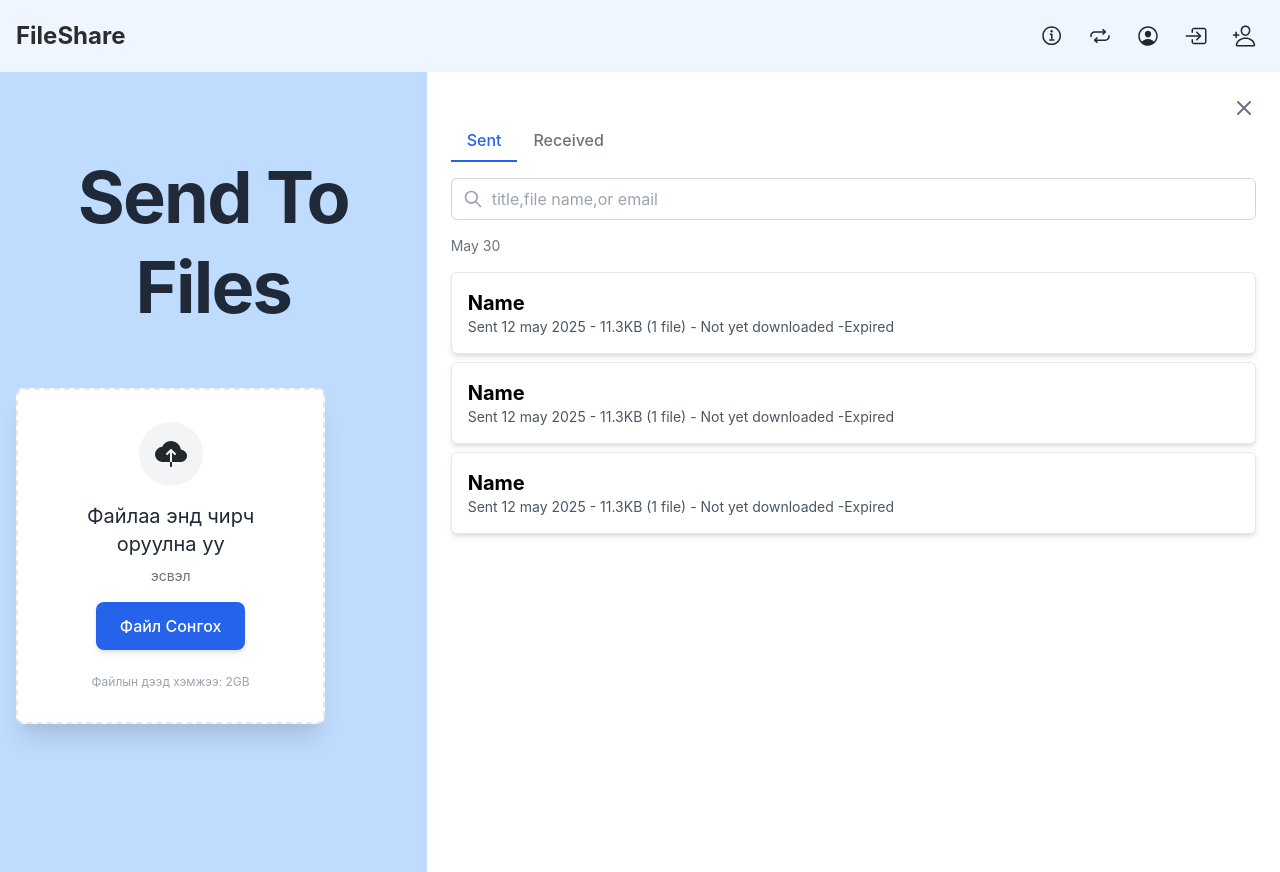
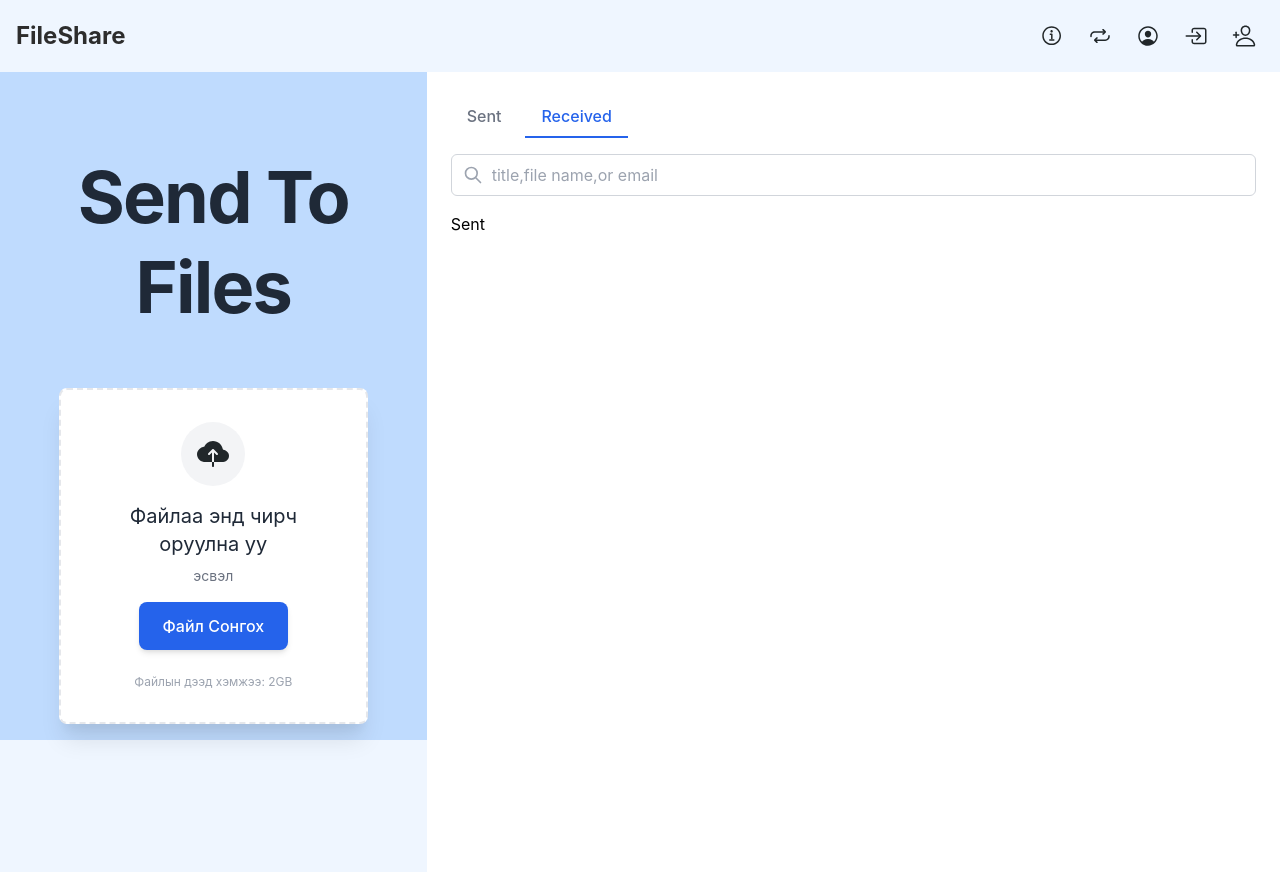
Before and after one commit to killer0210/file-share-web, a React (Create React App) app: page /transfer in a window 1280 px wide. Both pictures are taken after a click on the button "Received". Built offline with nearby package versions, Linux system fonts and the light colour scheme.

Commit message:
FileUpload
tranfer page sent болон received button болон compunent

```diff
--- a/src/compunents/FileItem.js
+++ b/src/compunents/FileItem.js
@@ -3,7 +3,7 @@ import '../index.css';
 import FileIcon from "../assets/document-sharp-icon.png";
 import CancelIcon from "../assets/close-circle-icon.png";
 import { useDispatch, useSelector } from "react-redux";
-import { removeFile } from "../features/counter/counterSlice";
+import { removeFile, continueSectionOn } from "../features/counter/counterSlice";
 import { useNavigate } from "react-router-dom";
 
 const FileItem = () => {
@@ -20,6 +20,7 @@ const FileItem = () => {
     const removeBtn = () => {
         dispatch(removeFile());
     };
+
     const navigate = useNavigate();
 
     return (
--- /dev/null
+++ b/src/compunents/ReceivedTransfer.js
@@ -0,0 +1,9 @@
+import react from "react";
+
+const ReceivedTransfer = () =>{
+    return( <div>
+        Sent
+    </div>);
+}
+
+export default ReceivedTransfer;
--- /dev/null
+++ b/src/compunents/sentTransfer.js
@@ -0,0 +1,17 @@
+import react from "react";
+import TransferFileItem from "./TransferFileItem";
+
+const SentTransfer = () =>{
+    return (
+        <div>
+            <div className="mb-4 text-gray-500 text-sm">
+                May 30
+            </div>
+            <TransferFileItem fileName="Name" date="12 may 2025" size="11.3KB (1 file)" status="Not yet downloaded -Expired" />
+            <TransferFileItem fileName="Name" date="12 may 2025" size="11.3KB (1 file)" status="Not yet downloaded -Expired" />
+            <TransferFileItem fileName="Name" date="12 may 2025" size="11.3KB (1 file)" status="Not yet downloaded -Expired" />
+        </div>
+    );
+}
+
+export default SentTransfer;
--- a/src/features/counter/counterSlice.js
+++ b/src/features/counter/counterSlice.js
@@ -8,6 +8,7 @@ const initialState = {
     },
     status: "idle",
     error: null
+
 
 };
 
@@ -38,9 +39,10 @@ export const counterSlice = createSlice({
             };
             state.status = "idle";
             console.log('Status display :', state.status);
-        }
+        },
+
     },
 });
 
-export const { uploadStart, uploadSuccess, uploadFailure, removeFile } = counterSlice.actions;
+export const { uploadStart, uploadSuccess, uploadFailure, removeFile,continueSectionOn } = counterSlice.actions;
 export default counterSlice.reducer;
--- a/src/page/HomePage/homePage.js
+++ b/src/page/HomePage/homePage.js
@@ -4,20 +4,28 @@ import bcImage from '../../assets/istockphoto-1460638750-612x612.png'
 import UploadArea from "../../compunents/UploadArea";
 import FileItem from "../../compunents/FileItem";
 import { useDispatch, useSelector } from "react-redux";
+import FileUpload from "../fileUpload/fileUpload";
 
 const HomePage = () => {
 
     const status = useSelector((state) => state.counter.status);
+
+
     const file = useSelector((state) => state.counter.file);
 
+
+
     return (
-        <div className="container mx-auto justify-items-center ">
-            <div className="w-full max-w-2xl mx-auto">
+
+
+        <div className="container mx-auto flex justify-center ">
+            <div className="w-full max-w-2xl ">
                 <UploadArea
                 />
                 {status === 'success' && <FileItem />}
 
             </div>
+
         </div>
     )
 }
--- a/src/page/SignIn/SignIn.js
+++ b/src/page/SignIn/SignIn.js
@@ -3,7 +3,7 @@ import React from "react";
 const SignIn = () => {
   return (
     <div className="bg-white flex flex-col max-w-2xl rounded-lg ">
-    <div className="bg-white p-2 m-2  flex flex-col max-w-2xl items-center ">
+    <div className="bg-white p-4 m-2  flex flex-col max-w-2xl items-center gap-2">
       <h2 className="font-bold" >Welcome Back</h2>
       <p className="font-semibold" >Don't haven an yet? <a className="text-blue-600 cursor-pointer">Login</a></p>
       <input
--- a/src/page/Transfer/Transfer.js
+++ b/src/page/Transfer/Transfer.js
@@ -1,30 +1,47 @@
-import React from "react";
+import React, { useState } from "react";
 import TransferFileItem from "../../compunents/TransferFileItem";
 import UploadArea from "../../compunents/UploadArea";
 import { useNavigate } from "react-router-dom";
+import SentTransfer from "../../compunents/sentTransfer";
+import ReceivedTransfer from "../../compunents/ReceivedTransfer";
 
 const Transfer = () => {
     const navigate = useNavigate();
+    const [activeTab, setActiveTab] = useState("sent");
 
     return (
-        <div className="flex w-full h-screen">
-            <div onClick={() => navigate('/')}  className="hidden md:block w-1/3 h-full bg-blue-200 z-40 flex flex-col items-center justify-start pt-20">
+        <div className="flex w-full h-full">
+            <div onClick={() => navigate('/')}  className="hidden md:block w-1/3 h-full bg-blue-200 z-40 flex flex-col items-center justify-center pt-20">
                 <h1 className="text-gray-800 text-7xl font-bold tracking-tight text-center leading-tight">Send To <br/>Files</h1>
-                <div className="mt-10 w-4/5">
+                <div className="mt-10 w-4/5  mx-auto">
                     <UploadArea />
                 </div>
             </div>
-            <div className="w-2/3 h-full z-60 bg-white p-6">
-                <div className="flex justify-end">
+            <div className="w-2/3 h-screen z-60 bg-white p-6">
+                {/* <div className="flex justify-end">
                     <button className="text-gray-500 hover:text-gray-700">
                         <svg xmlns="http://www.w3.org/2000/svg" className="h-6 w-6" fill="none" viewBox="0 0 24 24" stroke="currentColor">
                             <path strokeLinecap="round" strokeLinejoin="round" strokeWidth={2} d="M6 18L18 6M6 6l12 12" />
                         </svg>
                     </button>
-                </div>
-                <div className="flex justify-start mb-4">
-                    <button className="px-4 py-2 border-b-2 border-blue-600 text-blue-600 font-medium">Sent</button>
-                    <button className="px-4 py-2 border-b-2 border-transparent text-gray-500 font-medium">Received</button>
+                </div> */}
+                <div className="flex justify-start mb-4 gap-2">
+                    <button onClick={()  => setActiveTab("sent")}
+                        className={`px-4 py-2 border-b-2 transparent font-medium ${
+                            activeTab === "sent"
+                                ? "border-blue-600 text-blue-700"
+                                : "border-transparent text-gray-500 hover:border-blue-600 hover:text-blue-600" }`} >
+                        Sent
+                    </button>
+                    <button onClick={() => setActiveTab("received")}
+                        className={`px-4 py-2 font-medium border-b-2 transition
+                                ${
+                                    activeTab === "received"
+                                    ? "border-blue-600 text-blue-600"
+                                    : "border-transparent text-gray-500 hover:border-blue-600  hover:text-blue-600"
+                                }`}>
+                        Received
+                    </button>
                 </div>
                 <div className="mb-4 relative">
                     <input
@@ -36,14 +53,13 @@ const Transfer = () => {
                         <path strokeLinecap="round" strokeLinejoin="round" strokeWidth={2} d="M21 21l-6-6m2-5a7 7 0 11-14 0 7 7 0 0114 0z" />
                     </svg>
                 </div>
-                <div className="mb-4 text-gray-500 text-sm">
-                    May 30
+                {activeTab === "sent" && <SentTransfer/>}
+                {activeTab === "received" && <ReceivedTransfer/>}
+
+
                 </div>
-                <TransferFileItem fileName="Name" date="12 may 2025" size="11.3KB (1 file)" status="Not yet downloaded -Expired" />
-                <TransferFileItem fileName="Name" date="12 may 2025" size="11.3KB (1 file)" status="Not yet downloaded -Expired" />
-                <TransferFileItem fileName="Name" date="12 may 2025" size="11.3KB (1 file)" status="Not yet downloaded -Expired" />
-            </div>
-        </div>
+                </div>
+
     );
 }
 
--- a/src/page/fileUpload/fileUpload.js
+++ b/src/page/fileUpload/fileUpload.js
@@ -7,17 +7,19 @@ const FileUpload = () => {
     const extension = parts.length > 1 ? parts.pop() : null;
 
     return (
+        <div className="p-4">
         <div className="flex flex-col bg-white p-4 rounded-lg gap-2">
             <div className="bg-gray-100 rounded-md p-2">
                 <p>{file?.name}</p>
                 <p>{file?.size} - {extension}</p>
             </div>
-            <input type="email" placeholder="Email to" className="w-72 border-b-2 border-gray-500 p-2 hover:border-blue-600 focus:placeholder-transparent placeholder-gray-500 focus:outline-none"/>
+            <input type="email" placeholder="Хүлээн авах имэйл" className="w-64 border-b-2 border-gray-500 p-2 hover:border-blue-600 focus:placeholder-transparent placeholder-gray-500 focus:outline-none"/>
 
-            <input type="email" placeholder="Your email" className="w-72 border-b-2 border-gray-500 p-2 hover:border-blue-600 focus:placeholder-transparent placeholder-gray-500 focus:outline-none"/>
-            <input type="email" placeholder="Title" className="w-72 border-b-2 border-gray-500 p-2 hover:border-blue-600 focus:placeholder-transparent placeholder-gray-500 focus:outline-none"/>
-            <input type="email" placeholder="Message" className="w-72 border-b-2 border-gray-500 p-2 hover:border-blue-600 focus:placeholder-transparent placeholder-gray-500 focus:outline-none"/>
-            <button className="bg-blue-600 text-white py-2 w-full cursor-pointer hover:bg-blue-500 rounded-lg" >Transfer</button>
+            <input type="email" placeholder="Таны имэйл" className="w-64 border-b-2 border-gray-500 p-2 hover:border-blue-600 focus:placeholder-transparent placeholder-gray-500 focus:outline-none"/>
+            <input type="email" placeholder="Гарчиг" className="w-64 border-b-2 border-gray-500 p-2 hover:border-blue-600 focus:placeholder-transparent placeholder-gray-500 focus:outline-none"/>
+            <input type="email" placeholder="Зурвас" className="w-64 border-b-2 border-gray-500 p-2 hover:border-blue-600 focus:placeholder-transparent placeholder-gray-500 focus:outline-none mb-2"/>
+            <button className="bg-blue-600 text-white py-2 w-full cursor-pointer hover:bg-blue-500 rounded-lg" >Илгээх</button>
+        </div>
         </div>
         )
 }
```
